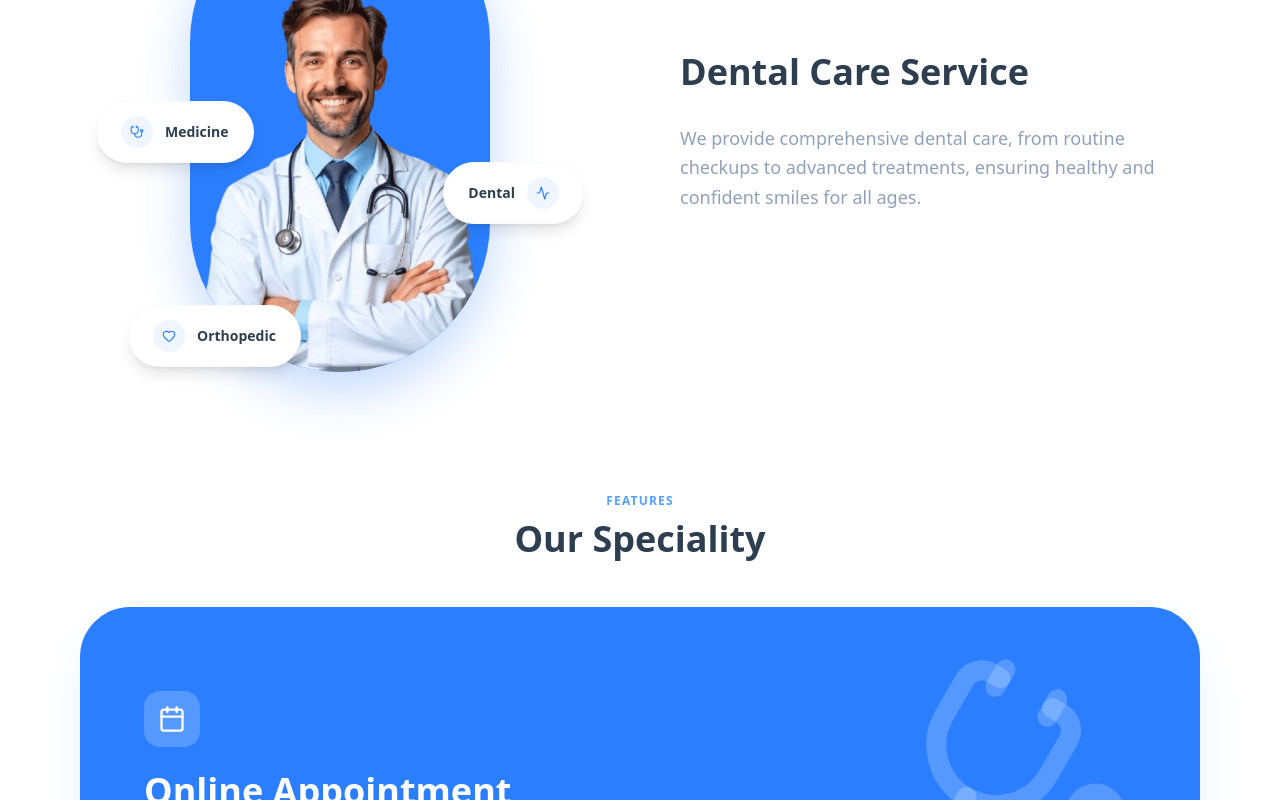
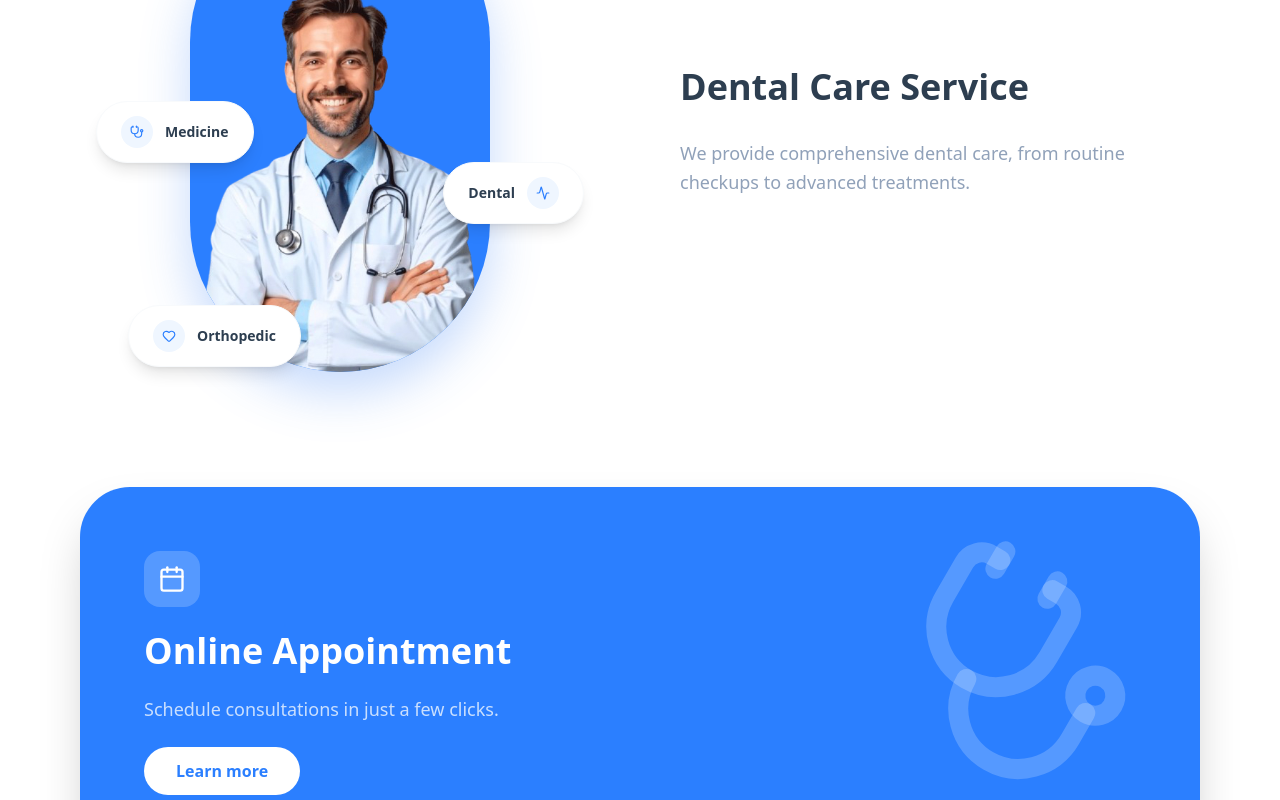
Before and after one commit to angelapradhan/apexmed-project, a React (Vite) app in the folder frontend/: page / in a window 1280 px wide. Shown: the part 1420-2220 px from the top of the page. Built offline with nearby package versions, Linux system fonts and the light colour scheme.

Commit message:
Landing Page fully Done

```diff
--- a/frontend/package.json
+++ b/frontend/package.json
@@ -14,7 +14,7 @@
     "lucide-react": "^0.562.0",
     "react": "^19.2.0",
     "react-dom": "^19.2.0",
-    "react-router-dom": "^7.11.0"
+    "react-router-dom": "^7.13.0"
   },
   "devDependencies": {
     "@eslint/js": "^9.39.1",
--- a/frontend/src/App.jsx
+++ b/frontend/src/App.jsx
@@ -1,33 +1,16 @@
-import React, { useState } from 'react';
+import React from 'react';
+import { BrowserRouter as Router, Routes, Route } from 'react-router-dom';
 import LandingPage from './pages/LandingPage';
-import LoginPage from './pages/LoginPage';
-import Register from './pages/Register';
+import LoginPage from './pages/LoginPage'; // Tapai ko Login page ko path
 
 function App() {
-  // 'home', 'login', or 'register'
-  const [currentPage, setCurrentPage] = useState('home');
-
-  const renderPage = () => {
-    switch(currentPage) {
-      case 'home':
-        return <LandingPage
-                  onLoginClick={() => setCurrentPage('login')}
-                  onRegisterClick={() => setCurrentPage('register')}
-               />;
-      case 'login':
-        return <LoginPage onSwitch={(page) => setCurrentPage(page)} />;
-      case 'register':
-        return <Register onSwitch={(page) => setCurrentPage(page)} />;
-      default:
-        return <LandingPage />;
-    }
-  };
-
   return (
-    <div className="App">
-      {/* Navigation logic rendering */}
-      {renderPage()}
-    </div>
+    <Router>
+      <Routes>
+        <Route path="/" element={<LandingPage />} />
+        <Route path="/login" element={<LoginPage />} />
+      </Routes>
+    </Router>
   );
 }
 
--- a/frontend/src/pages/LandingPage.jsx
+++ b/frontend/src/pages/LandingPage.jsx
@@ -1,10 +1,12 @@
 import React, { useState, useRef } from 'react';
+import { useNavigate } from 'react-router-dom'; // Navigation ko lagi
 import {
   Activity, Heart, Calendar, Users,
-  Stethoscope, Clock, MapPin, Phone, Mail
+  Stethoscope, Clock, MapPin, Phone,
+  Mail, Facebook, Twitter, Youtube
 } from 'lucide-react';
 
-// Assets
+// --- Assets ---
 import logo from '../assets/logo.png';
 import landingPic from '../assets/landingpic.jpg';
 import drEmma from '../assets/Dr.EmmaWilson.jpg';
@@ -12,8 +14,9 @@ import drDaniel from '../assets/Dr.DanielKim.jpg';
 import drSarah from '../assets/Dr.SarahPatel.jpg';
 import doctorImg from '../assets/doctor.png';
 
-const LandingPage = ({ onRegisterClick }) => {
+const LandingPage = () => {
   const [activeDropdown, setActiveDropdown] = useState(null);
+  const navigate = useNavigate(); // Navigation function initialize gareko
 
   const doctorsSectionRef = useRef(null);
   const servicesSectionRef = useRef(null);
@@ -23,7 +26,6 @@ const LandingPage = ({ onRegisterClick }) => {
     setActiveDropdown(activeDropdown === menu ? null : menu);
   };
 
-  // Scroll Functions
   const scrollToDoctors = () => {
     setActiveDropdown(null);
     doctorsSectionRef.current?.scrollIntoView({ behavior: 'smooth' });
@@ -42,7 +44,7 @@ const LandingPage = ({ onRegisterClick }) => {
   return (
     <div className="min-h-screen bg-white text-slate-900 font-sans selection:bg-blue-100">
 
-      {/* NAVIGATION */}
+      {/* --- 1. NAVIGATION --- */}
       <nav className="flex items-center justify-between px-6 md:px-20 py-6 bg-white sticky top-0 z-50">
         <div className="flex items-center gap-2 cursor-pointer" onClick={() => window.location.reload()}>
           <img src={logo} alt="ApexMed Logo" className="h-8 w-auto" />
@@ -60,62 +62,47 @@ const LandingPage = ({ onRegisterClick }) => {
             )}
           </div>
 
-          <button onClick={scrollToServices} className="hover:text-blue-500 transition-colors">
-            Services
-          </button>
-
-          <button onClick={scrollToDoctors} className="hover:text-blue-500 transition-colors">
-            Doctors
-          </button>
-
-          <button onClick={scrollToContact} className="hover:text-blue-500 transition-colors">
-            Contact
-          </button>
+          <button onClick={scrollToServices} className="hover:text-blue-500 transition-colors">Services</button>
+          <button onClick={scrollToDoctors} className="hover:text-blue-500 transition-colors">Doctors</button>
+          <button onClick={scrollToContact} className="hover:text-blue-500 transition-colors">Contact</button>
         </div>
 
         <button
-          onClick={onRegisterClick}
+          onClick={() => navigate('/login')}
           className="px-7 py-2.5 bg-blue-500 text-white font-bold rounded-full shadow-lg shadow-blue-100 hover:bg-blue-600 transition-all active:scale-95"
         >
           Appointment
         </button>
       </nav>
 
-      {/* HERO SECTION */}
+      {/* --- 2. HERO SECTION --- */}
       <header className="px-6 md:px-20 pt-8 pb-12 relative overflow-hidden bg-white mb-12">
         <div className="max-w-7xl mx-auto flex flex-col md:flex-row items-center">
           <div className="md:w-1/2 space-y-7 z-10 text-center md:text-left">
             <span className="text-blue-400 font-bold text-xs tracking-[0.3em] uppercase">Medical</span>
-            <h1 className="text-6xl md:text-7xl font-extrabold text-[#2d3e50] leading-[1.1]">
-              Healthcare <br /> Solutions
-            </h1>
+            <h1 className="text-6xl md:text-7xl font-extrabold text-[#2d3e50] leading-[1.1]">Healthcare <br /> Solutions</h1>
             <p className="text-slate-400 text-base max-w-sm leading-relaxed mx-auto md:mx-0">
               Access trusted doctors, book appointments, and manage your health—all in one secure platform.
             </p>
-            <button className="px-10 py-4 bg-blue-500 text-white rounded-full font-bold shadow-xl shadow-blue-200 hover:-translate-y-1 transition-transform">
+            <button
+              onClick={() => navigate('/login')}
+              className="px-10 py-4 bg-blue-500 text-white rounded-full font-bold shadow-xl shadow-blue-200 hover:-translate-y-1 transition-transform"
+            >
               Find Doctors
             </button>
           </div>
 
           <div className="md:w-1/2 relative flex justify-center mt-12 md:mt-0">
              <div className="relative w-full max-w-xl">
-                <img
-                  src={landingPic}
-                  alt="Doctor Consultation"
-                  className="w-full h-100 object-cover rounded-3xl shadow-sm border border-slate-100"
-                />
-                <div className="absolute top-4 right-4 bg-white p-3 rounded-xl shadow-lg text-blue-500 border border-slate-50">
-                    <Heart fill="currentColor" size={20} />
-                </div>
-                <div className="absolute -bottom-4 left-10 bg-white p-3 rounded-xl shadow-lg text-blue-500 border border-slate-50">
-                    <Activity size={20} />
-                </div>
+                <img src={landingPic} alt="Doctor Consultation" className="w-full h-[400px] object-cover rounded-3xl shadow-sm border border-slate-100" />
+                <div className="absolute top-4 right-4 bg-white p-3 rounded-xl shadow-lg text-blue-500 border border-slate-50"><Heart fill="currentColor" size={20} /></div>
+                <div className="absolute -bottom-4 left-10 bg-white p-3 rounded-xl shadow-lg text-blue-500 border border-slate-50"><Activity size={20} /></div>
              </div>
           </div>
         </div>
       </header>
 
-      {/* QUICK ACTION CARDS */}
+      {/* --- 3. QUICK ACTION CARDS --- */}
       <section className="px-6 md:px-20 py-12 relative z-20">
         <div className="max-w-7xl mx-auto grid grid-cols-1 sm:grid-cols-2 lg:grid-cols-3 gap-6">
           <div className="bg-blue-500 p-8 rounded-[40px] text-white shadow-2xl shadow-blue-200">
@@ -134,24 +121,25 @@ const LandingPage = ({ onRegisterClick }) => {
             icon={<Calendar size={22}/>}
             description="Book your doctor appointment quickly and easily in just a few simple steps."
             btn="Request"
+            onClick={() => navigate('/login')}
           />
           <ActionCard
             title="Find Doctors"
             icon={<Users size={22}/>}
             description="Search through our network of certified specialists to find the right care for you."
             btn="Doctors"
+            onClick={() => navigate('/login')}
           />
         </div>
       </section>
 
-      {/*  MEDICAL SERVICES */}
+      {/* --- 4. MEDICAL SERVICES --- */}
       <section ref={servicesSectionRef} className="pt-28 pb-10 px-6 md:px-20 bg-white overflow-hidden">
         <div className="max-w-7xl mx-auto">
           <div className="text-center mb-20">
             <span className="text-blue-400 font-bold text-xs uppercase tracking-[0.4em]">Service</span>
             <h2 className="text-4xl md:text-5xl font-bold text-[#2d3e50] mt-3">Our Medical Services</h2>
           </div>
-
           <div className="flex flex-col lg:flex-row items-center justify-between gap-20">
             <div className="lg:w-1/2 relative flex justify-center items-center h-137.5 w-full">
               <div className="absolute w-75 h-120 bg-blue-500 rounded-full flex items-end justify-center overflow-hidden shadow-[0_20px_50px_rgba(59,130,246,0.3)]">
@@ -161,41 +149,37 @@ const LandingPage = ({ onRegisterClick }) => {
               <ServiceTag text="Orthopedic" position="bottom-10 left-4 md:left-12" icon={<Heart size={14}/>} />
               <ServiceTag text="Dental" position="bottom-1/3 -right-4 md:right-4" icon={<Activity size={14}/>} isRight />
             </div>
-
             <div className="lg:w-1/2 space-y-8">
               <h3 className="text-4xl font-bold text-[#2d3e50]">Dental Care Service</h3>
               <p className="text-slate-400 leading-relaxed text-lg max-w-lg">
-                We provide comprehensive dental care, from routine checkups to advanced treatments, ensuring healthy and confident smiles for all ages.
+                We provide comprehensive dental care, from routine checkups to advanced treatments.
               </p>
             </div>
           </div>
         </div>
       </section>
 
-      {/* SPECIALITY BANNER */}
+      {/* --- 5. SPECIALITY BANNER --- */}
       <section className="py-10 px-6 md:px-20">
         <div className="max-w-7xl mx-auto">
-          <div className="text-center mb-12">
-            <span className="text-blue-400 font-bold text-xs uppercase tracking-widest">Features</span>
-            <h2 className="text-4xl font-bold text-[#2d3e50] mt-2">Our Speciality</h2>
-          </div>
-
-          <div className="bg-blue-500 rounded-[50px] p-10 md:p-16 flex flex-col md:flex-row items-center justify-between text-white relative overflow-hidden shadow-2xl shadow-blue-100">
+          <div className="bg-blue-500 rounded-[50px] p-10 md:p-16 flex flex-col md:flex-row items-center justify-between text-white relative overflow-hidden shadow-2xl">
              <div className="text-left space-y-6 md:w-1/2 z-10">
-                <div className="w-14 h-14 bg-white/20 rounded-2xl flex items-center justify-center">
-                    <Calendar size={28} />
-                </div>
+                <div className="w-14 h-14 bg-white/20 rounded-2xl flex items-center justify-center"><Calendar size={28} /></div>
                 <h3 className="text-4xl font-bold">Online Appointment</h3>
-                <p className="text-blue-100 text-lg opacity-90 max-w-sm">Schedule your medical consultations in just a few clicks.</p>
+                <p className="text-blue-100 text-lg opacity-90 max-w-sm">Schedule consultations in just a few clicks.</p>
+                <button
+                  onClick={() => navigate('/login')}
+                  className="px-8 py-3 bg-white text-blue-500 rounded-full font-bold hover:shadow-lg transition-all"
+                >
+                  Learn more
+                </button>
              </div>
-             <div className="md:w-1/2 flex justify-end mt-12 md:mt-0">
-                <Stethoscope size={240} className="text-white/20 rotate-30" />
-             </div>
+             <div className="md:w-1/2 flex justify-end mt-12 md:mt-0"><Stethoscope size={240} className="text-white/20 rotate-30" /></div>
           </div>
         </div>
       </section>
 
-      {/* DOCTORS GRID */}
+      {/* --- 6. DOCTORS GRID --- */}
       <section ref={doctorsSectionRef} className="py-28 px-6 md:px-20 bg-[#f8fbff]">
         <div className="max-w-7xl mx-auto text-center">
           <span className="text-blue-400 font-bold text-xs uppercase tracking-[0.4em]">Team</span>
@@ -208,56 +192,45 @@ const LandingPage = ({ onRegisterClick }) => {
         </div>
       </section>
 
-      {/* FOOTER / CONTACT */}
+      {/* --- 7. FOOTER / CONTACT --- */}
       <footer ref={footerSectionRef} className="bg-[#5a8c8c] text-white pt-16 pb-8 px-6 md:px-20 mt-20">
         <div className="max-w-7xl mx-auto">
           <div className="flex flex-col md:flex-row items-center justify-between border-t border-white/10 pt-8 gap-8">
-
             <div className="flex items-center gap-2">
               <img src={logo} alt="Logo" className="h-7 w-auto brightness-0 invert" />
               <span className="text-xl font-bold tracking-tight">ApexMed</span>
             </div>
-
             <div className="flex flex-wrap justify-center md:justify-end gap-8 text-sm text-blue-50 opacity-90">
-              <div className="flex items-center gap-2">
-                <Phone size={18} />
-                <span>(+977) 9876543210</span>
-              </div>
-              <div className="flex items-center gap-2">
-                <Mail size={18} />
-                <span>info@apexmed.com</span>
-              </div>
-              <div className="flex items-center gap-2">
-                <MapPin size={18} />
-                <span>Kathmandu, Nepal</span>
-              </div>
+              <div className="flex items-center gap-2"><Phone size={18} /><span>(+977) 9876543210</span></div>
+              <div className="flex items-center gap-2"><Mail size={18} /><span>info@apexmed.com</span></div>
+              <div className="flex items-center gap-2"><MapPin size={18} /><span>Kathmandu, Nepal</span></div>
+            </div>
+            <div className="flex gap-5">
+              <Facebook size={20} className="hover:scale-110 cursor-pointer" /><Twitter size={20} className="hover:scale-110 cursor-pointer" /><Youtube size={20} className="hover:scale-110 cursor-pointer" />
             </div>
           </div>
-
-          <div className="text-center mt-12 text-xs text-blue-50 opacity-60">
-            © 2026 ApexMed Healthcare Solutions - All Rights Reserved
-          </div>
+          <div className="text-center mt-12 text-xs text-blue-50 opacity-60">© 2026 ApexMed Healthcare Solutions</div>
         </div>
       </footer>
     </div>
   );
 };
 
-// SUB-COMPONENTS
+// --- SUB-COMPONENTS ---
 const NavDropdown = ({ title, content }) => (
-  <div className="absolute top-12 left-1/2 -translate-x-1/2 w-64 bg-white rounded-2xl shadow-2xl border border-slate-100 p-5 z-100 animate-in fade-in zoom-in duration-200">
+  <div className="absolute top-12 left-1/2 -translate-x-1/2 w-64 bg-white rounded-2xl shadow-2xl border border-slate-100 p-5 z-[100] animate-in fade-in zoom-in duration-200">
     <div className="absolute -top-2 left-1/2 -translate-x-1/2 w-4 h-4 bg-white border-t border-l border-slate-100 rotate-45"></div>
     <h5 className="font-bold text-[#2d3e50] mb-2">{title}</h5>
     <p className="text-xs text-slate-400 leading-relaxed">{content}</p>
   </div>
 );
 
-const ActionCard = ({ title, icon, description, btn }) => (
+const ActionCard = ({ title, icon, description, btn, onClick }) => (
   <div className="bg-white p-8 rounded-[40px] shadow-xl shadow-slate-100 border border-slate-50 flex flex-col items-center text-center group hover:-translate-y-2 transition-transform">
     <div className="w-12 h-12 bg-blue-50 text-blue-500 rounded-2xl flex items-center justify-center mb-6 group-hover:bg-blue-500 group-hover:text-white transition-colors">{icon}</div>
     <h4 className="font-bold text-[#2d3e50] text-lg mb-3">{title}</h4>
     <p className="text-xs text-slate-400 mb-8 leading-relaxed">{description}</p>
-    <button className="w-full py-2.5 bg-[#f0f7ff] text-blue-500 rounded-full text-xs font-bold hover:bg-blue-500 hover:text-white transition-all">{btn}</button>
+    <button onClick={onClick} className="w-full py-2.5 bg-[#f0f7ff] text-blue-500 rounded-full text-xs font-bold hover:bg-blue-500 hover:text-white transition-all">{btn}</button>
   </div>
 );
 
```
Also changed, not shown: 1 other file (tests, documents, lock files or other folders).
